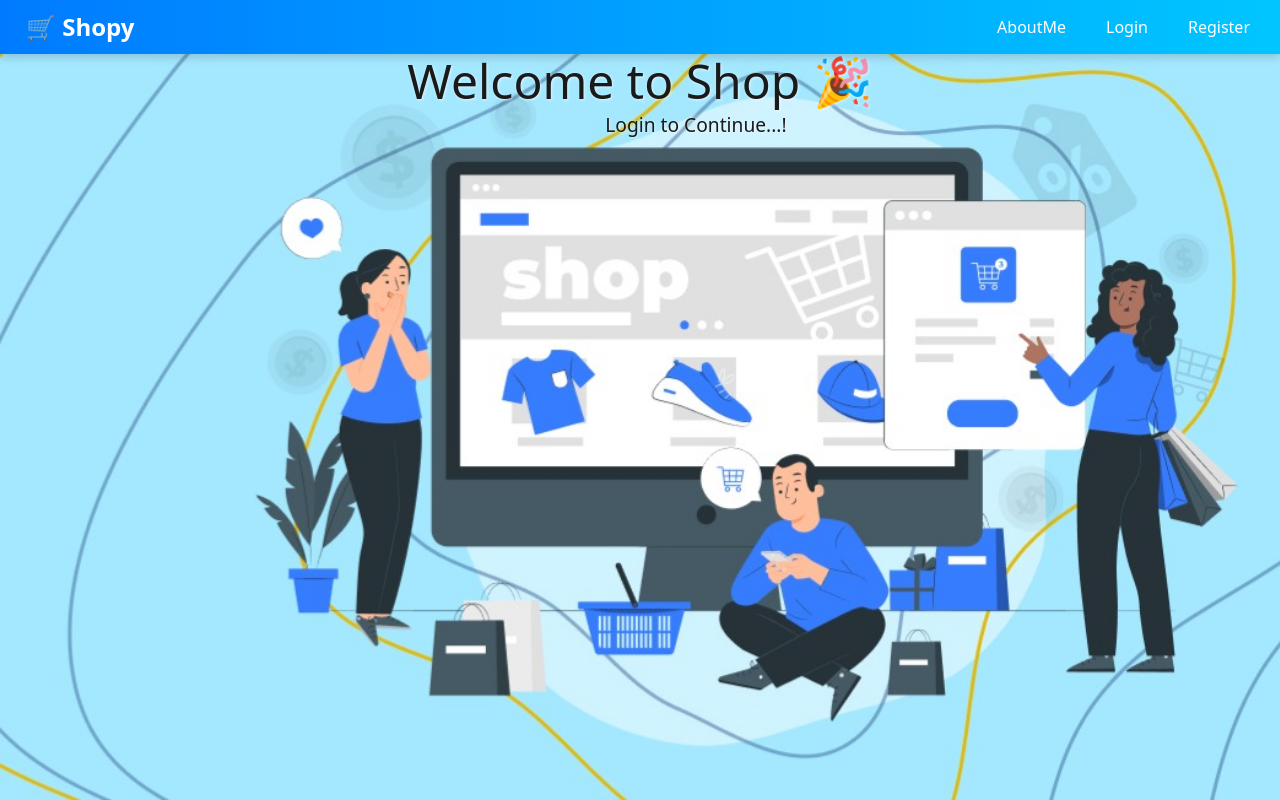
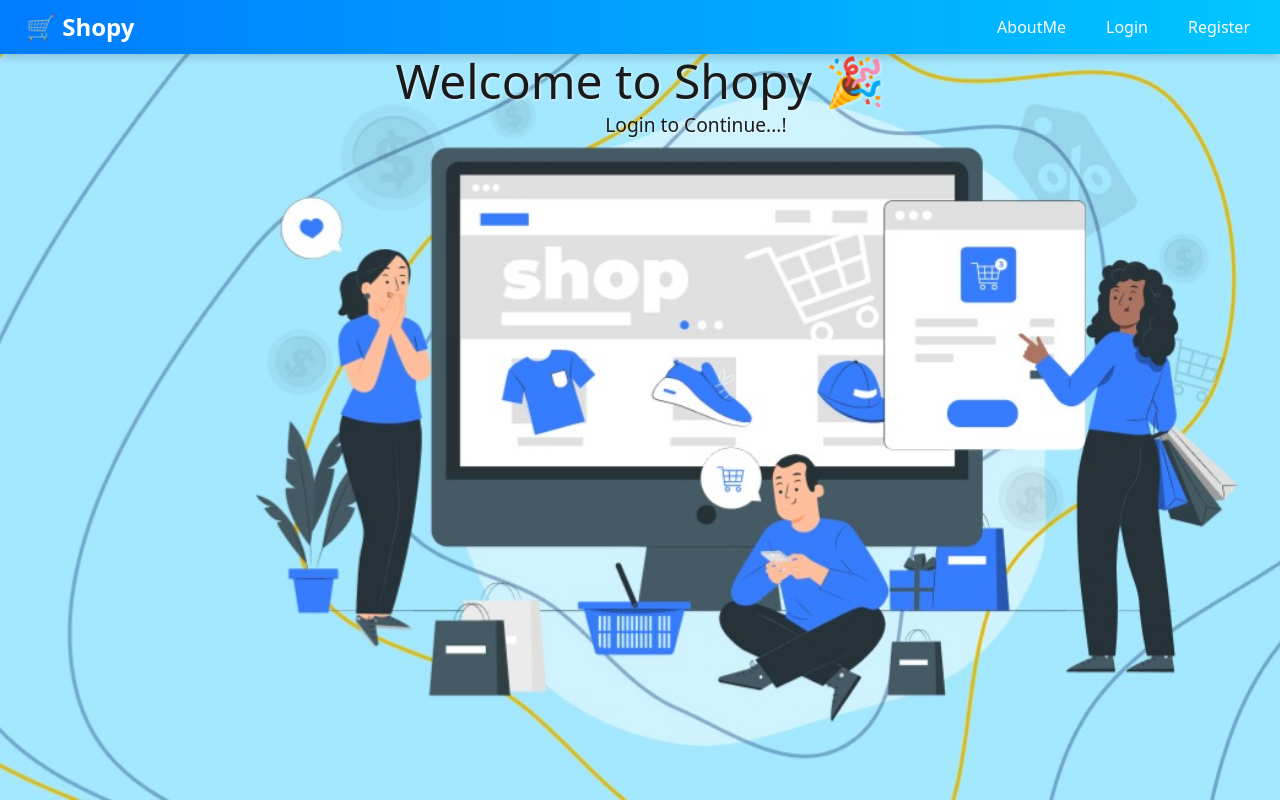
Before and after one commit to Renish-R/Simple_E-Commerce_Website, a React (Create React App) app: page /#/ in a window 1280 px wide. Built offline with nearby package versions, Linux system fonts and the light colour scheme.

Commit message:
Update LandingPage.js

```diff
--- a/src/LandingPage.js
+++ b/src/LandingPage.js
@@ -7,7 +7,7 @@ function LandingPage() {
     <div className="landing-page">
       <Wgrid />
       <div className="landing-content">
-        <h1>Welcome to Shop 🎉</h1>
+        <h1>Welcome to Shopy 🎉</h1>
         <p>Login to Continue...!</p>
       </div>
     </div>
```
